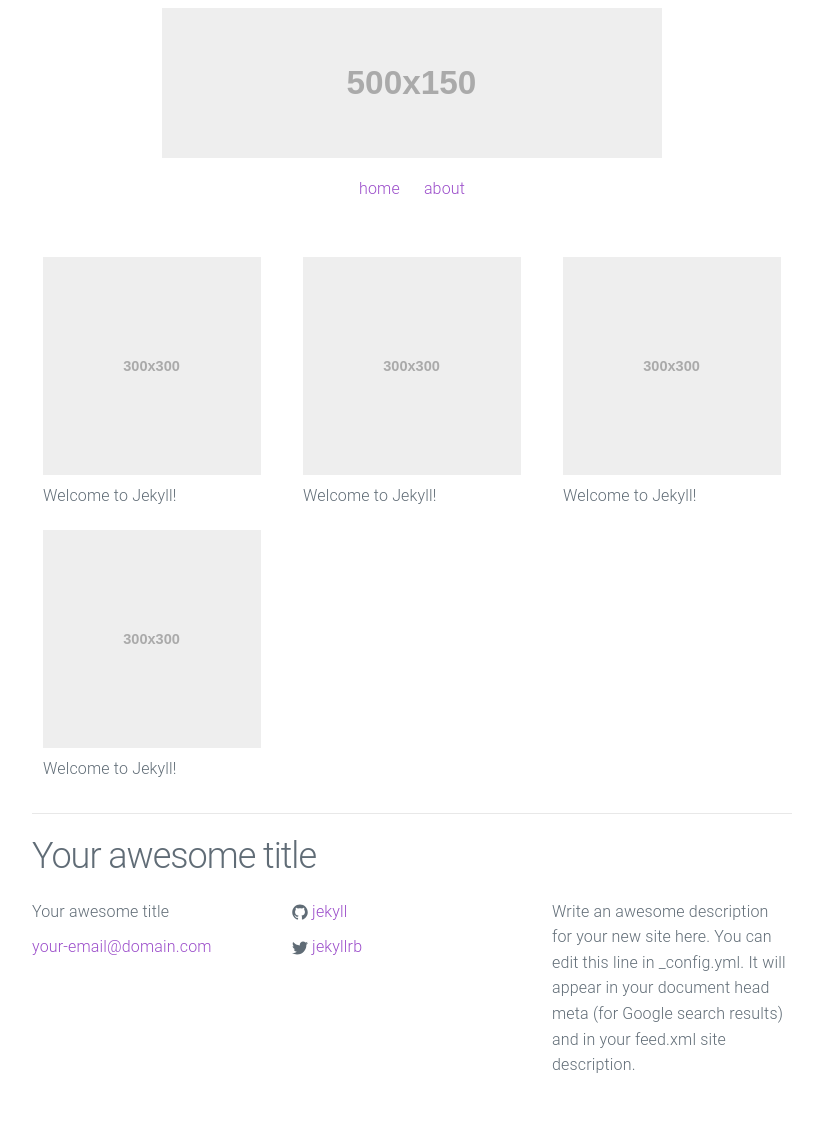
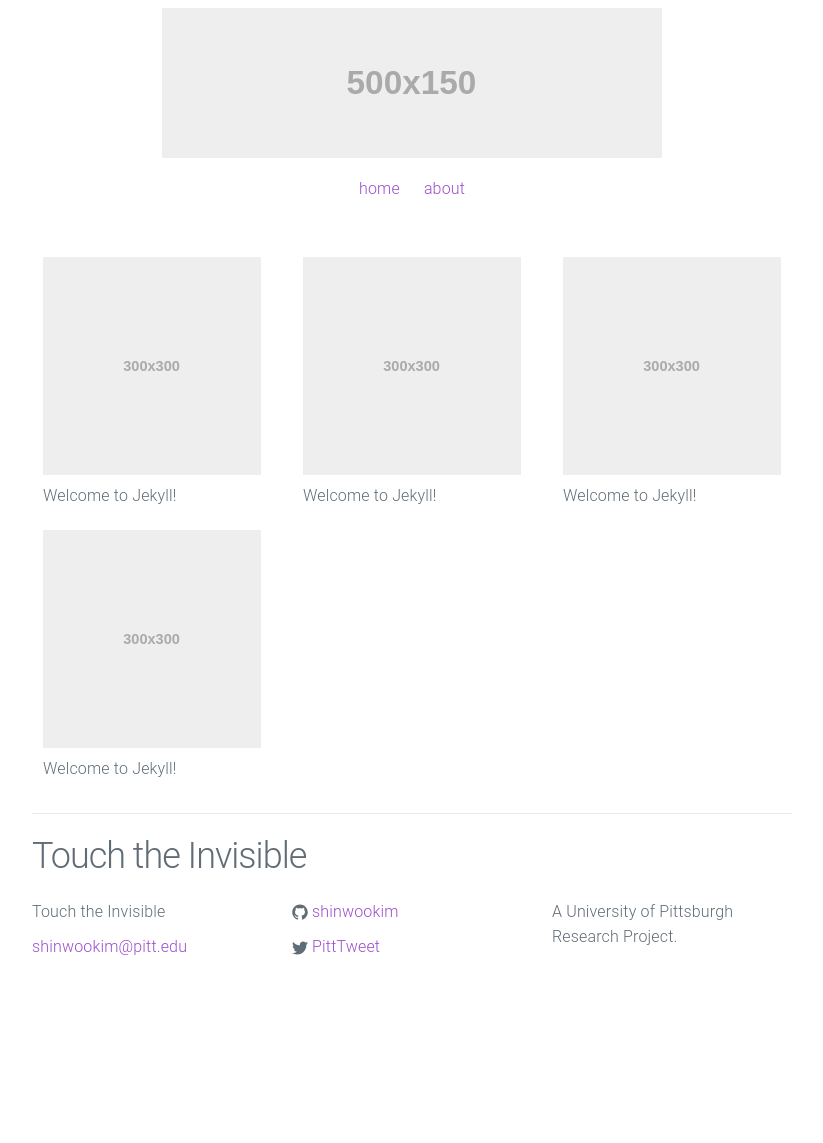
Before and after one commit to TouchTheInvisible/touchtheinvisible.github.io, a Jekyll site: the page built from index.html, in a window 1280 px wide. Shown: the whole page, without its empty margins (228-1051 px from the left). Built offline with Jekyll 4.4.1, drawn with Linux system fonts in a browser that asks for light colours; after the commit the page ends 1025 px from its top, so only the background shows below that.

Commit message:
Basic Config

```diff
--- a/_config.yml
+++ b/_config.yml
@@ -1,14 +1,13 @@
 # Site settings
-title: Your awesome title
-email: your-email@domain.com
+title: Touch the Invisible
+subtitle: Bridging Physical and Digital Modeling of Biological Macromolecules
+email: shinwookim@pitt.edu
 description: > # this means to ignore newlines until "baseurl:"
-  Write an awesome description for your new site here. You can edit this
-  line in _config.yml. It will appear in your document head meta (for
-  Google search results) and in your feed.xml site description.
-baseurl: "/urban-theme" # the subpath of your site, e.g. /blog
-url: "http://yourdomain.com" # the base hostname & protocol for your site
-twitter_username: jekyllrb
-github_username:  jekyll
+  A University of Pittsburgh Research Project.
+baseurl: "/invisible" # the subpath of your site, e.g. /blog
+url: "shinwookim.github.io" # the base hostname & protocol for your site
+twitter_username: PittTweet
+github_username:  shinwookim
 
 # Build settings
 markdown: kramdown
```
